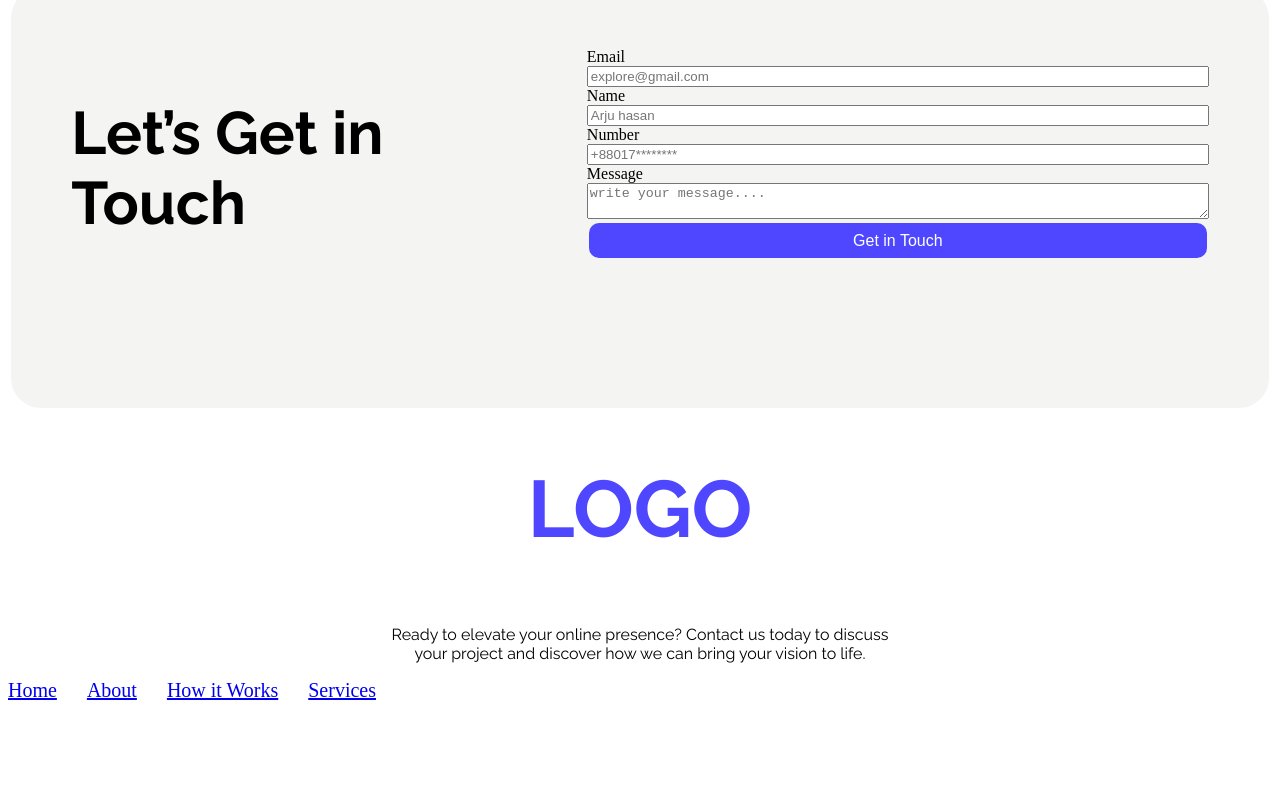
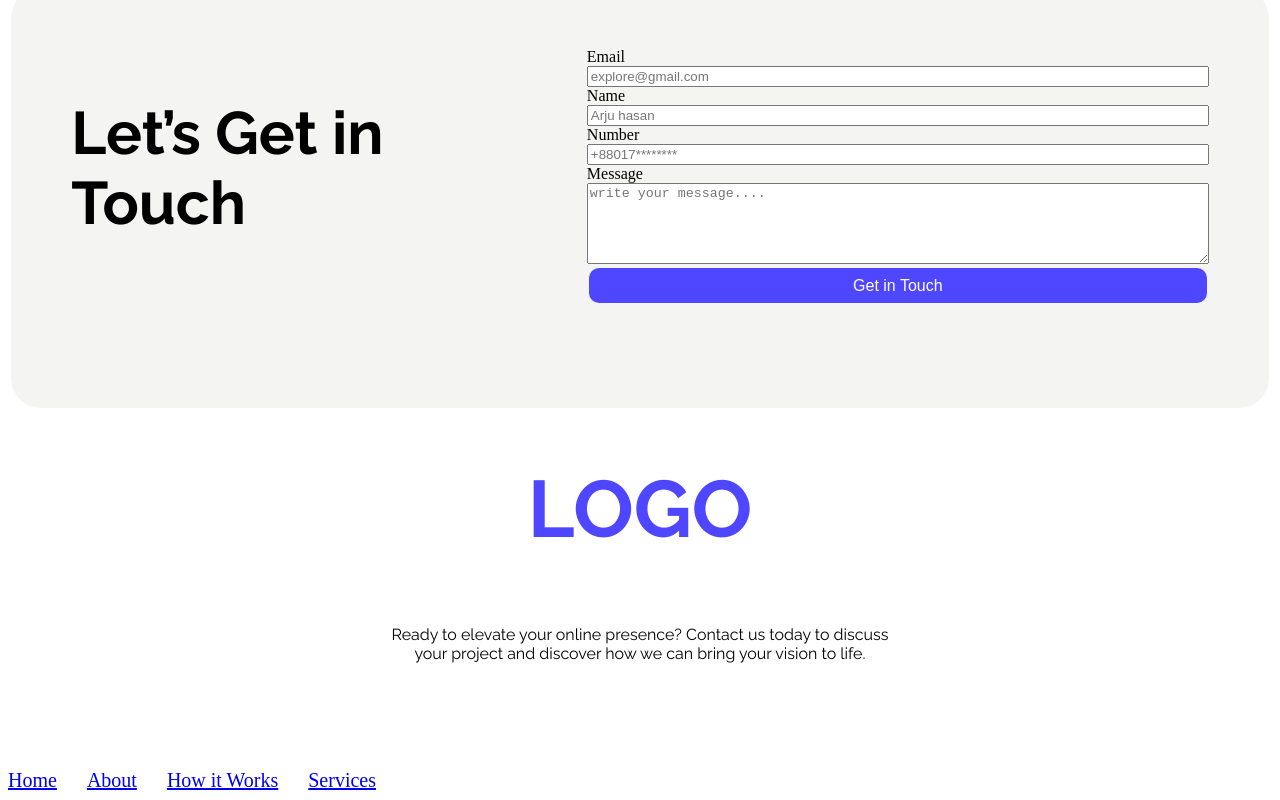
Before and after one commit to arju-Hasan/templates-a1, a plain HTML site: page index.html in a window 1280 px wide. Shown: the part 2248-3048 px from the top of the page. Before the commit the page ends 2958 px from the top, so only its background shows below. Drawn offline with Linux system fonts and the light colour scheme.

Commit message:
almost finis

```diff
--- a/index.html
+++ b/index.html
@@ -126,7 +126,7 @@
                     <label >Number</label>
                     <input type="number"  name="number" placeholder="+88017********">
                     <label >Message</label>
-                    <textarea name="input-text" id="input-text" placeholder="write your message...."></textarea>
+                    <textarea name="input-text" cols="30" rows="5" id="input-text" placeholder="write your message...."></textarea>
                     <button class="button">Get in Touch</button>
                 </div>
             </div>
@@ -138,10 +138,10 @@
             <p>Ready to elevate your online presence? Contact us today to discuss <br> your project and discover how we can bring your vision to life.</p>
         </div>
         <div class="footer-link">
-            <a href="index.html">Home</a>
-            <a href="https://www.facebook.com/arju95">About</a>
-            <a href="https://www.facebook.com/groups/phweb12">How it Works</a>
-            <a href="https://web.programming-hero.com/">Services</a>
+            <li> <a href="index.html">Home</a></li>
+            <li><a href="https://www.facebook.com/arju95">About</a></li>
+            <li><a href="https://www.facebook.com/groups/phweb12">How it Works</a></li>
+            <li><a href="https://web.programming-hero.com/">Services</a></li>
         </div>
 
     </footer>
--- a/style.css
+++ b/style.css
@@ -149,7 +149,6 @@
     padding: 60px;
     gap: 40px;
     background-color: rgb(244, 244, 242);
-
 }
 .input-content{
     width: 100%;
@@ -157,6 +156,7 @@
     display: flex;
     flex-direction: column;
     border-radius: 20px;
+    /* font-size: 20px; */
 }
 .input-hed{
     color: black;
@@ -177,12 +177,14 @@
     flex-direction: column;
     justify-content:center;
     text-align: center;
+    margin-bottom: 90px;
 }
 .footer-link {
     display: flex;
     gap: 30px;
     text-align: center;
     font-size: 20px;
+    list-style: none;
     text-decoration: none;
     color: #58585b;
 }
```
